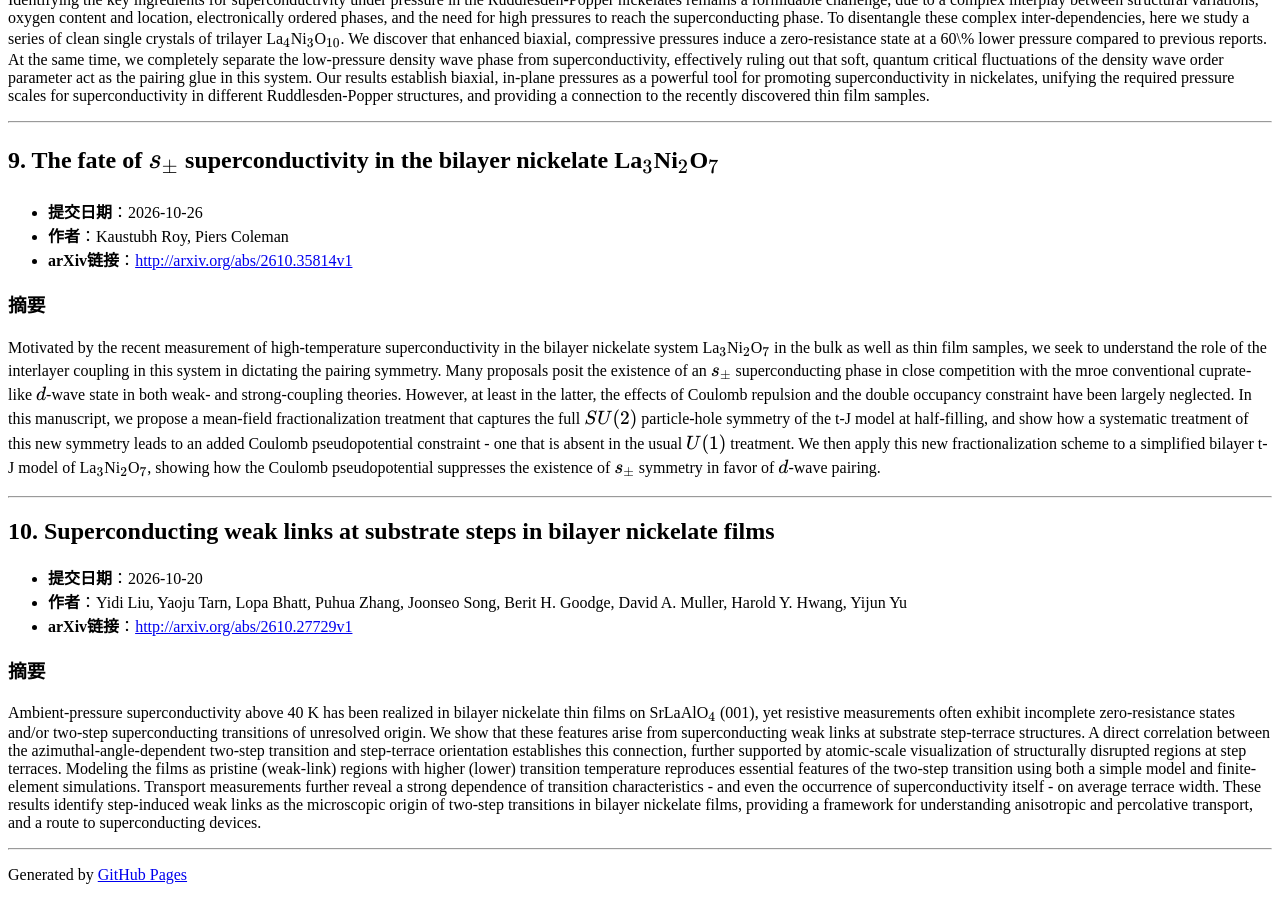
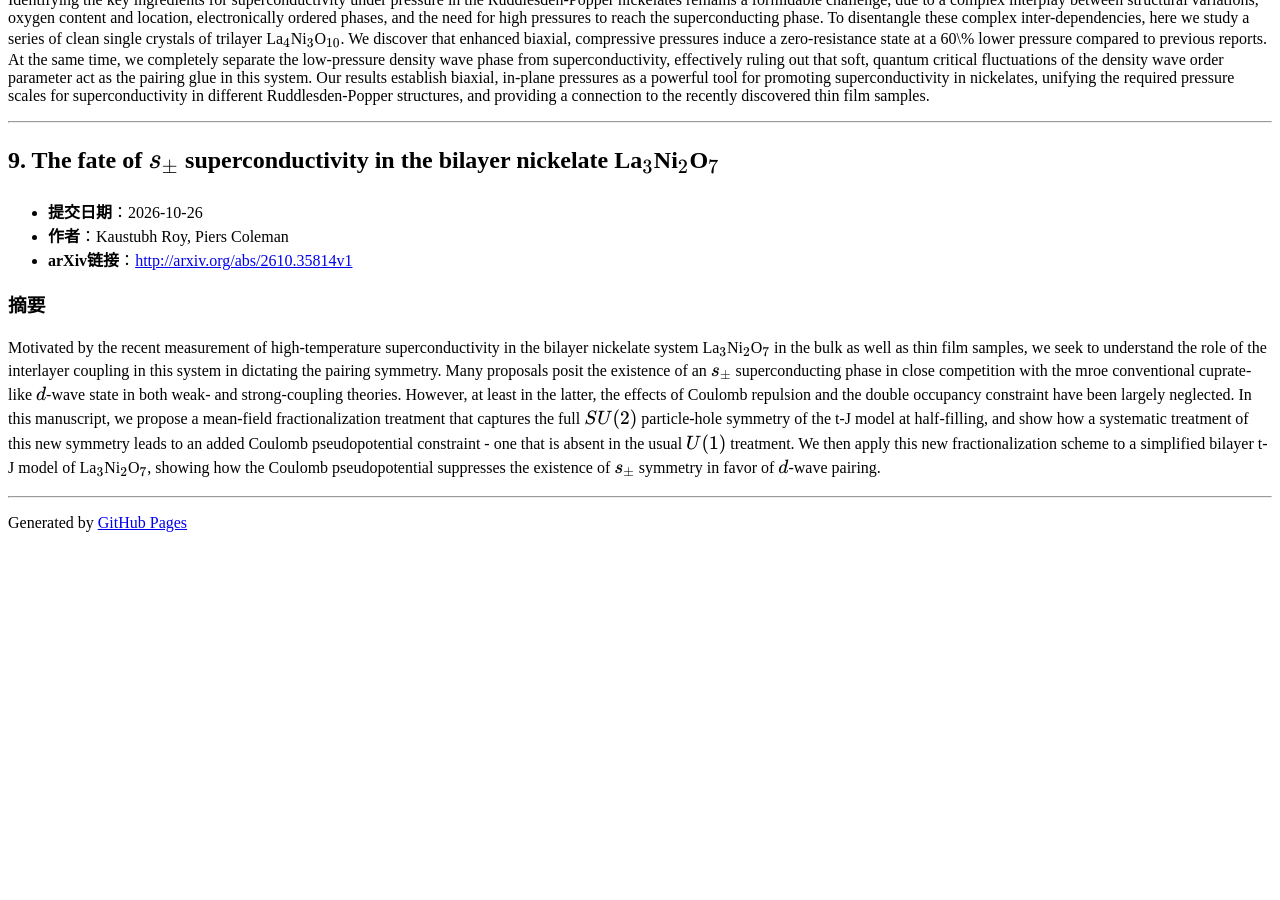
Before and after one commit to yangke25491/daily-arxiv-nickelate_superconductivity, a Jekyll site: the page built from docs/index.md, in a window 1280 px wide and 900 px high, scrolled down 3111 px. Built offline with Jekyll 4.4.1, drawn with Linux system fonts in a browser that asks for light colours; after the commit the page ends 3659 px from its top, so only the background shows below that; some of the changed text lies outside the part shown.

Commit message:
Automated update: arXiv papers

```diff
--- a/docs/index.md
+++ b/docs/index.md
@@ -5,8 +5,8 @@ title: 镍酸盐超导论文
 
 # 凝聚态物理-镍酸盐高温超导相关论文
 
-> 检索时间范围：**2026-10-20 至 2026-11-19**
-> 数据检索到 **10** 篇相关论文，按提交时间降序排列
+> 检索时间范围：**2026-10-21 至 2026-11-20**
+> 数据检索到 **9** 篇相关论文，按提交时间降序排列
 
 ---
 
@@ -108,14 +108,3 @@ Identifying the key ingredients for superconductivity under pressure in the Rudd
 Motivated by the recent measurement of high-temperature superconductivity in the bilayer nickelate system La${}\_3$Ni${}\_2$O${}\_7$ in the bulk as well as thin film samples, we seek to understand the role of the interlayer coupling in this system in dictating the pairing symmetry. Many proposals posit the existence of an $s\_\pm$ superconducting phase in close competition with the mroe conventional cuprate-like $d$-wave state in both weak- and strong-coupling theories. However, at least in the latter, the effects of Coulomb repulsion and the double occupancy constraint have been largely neglected. In this manuscript, we propose a mean-field fractionalization treatment that captures the full $SU(2)$ particle-hole symmetry of the t-J model at half-filling, and show how a systematic treatment of this new symmetry leads to an added Coulomb pseudopotential constraint - one that is absent in the usual $U(1)$ treatment. We then apply this new fractionalization scheme to a simplified bilayer t-J model of La${}\_3$Ni${}\_2$O${}\_7$, showing how the Coulomb pseudopotential suppresses the existence of $s\_\pm$ symmetry in favor of $d$-wave pairing.
 
 ---
-
-## 10. Superconducting weak links at substrate steps in bilayer nickelate films
-
-- **提交日期**：2026-10-20
-- **作者**：Yidi Liu, Yaoju Tarn, Lopa Bhatt, Puhua Zhang, Joonseo Song, Berit H. Goodge, David A. Muller, Harold Y. Hwang, Yijun Yu
-- **arXiv链接**：[http://arxiv.org/abs/2610.27729v1](http://arxiv.org/abs/2610.27729v1)
-
-### 摘要
-Ambient-pressure superconductivity above 40 K has been realized in bilayer nickelate thin films on SrLaAlO${}\_4$ (001), yet resistive measurements often exhibit incomplete zero-resistance states and/or two-step superconducting transitions of unresolved origin. We show that these features arise from superconducting weak links at substrate step-terrace structures. A direct correlation between the azimuthal-angle-dependent two-step transition and step-terrace orientation establishes this connection, further supported by atomic-scale visualization of structurally disrupted regions at step terraces. Modeling the films as pristine (weak-link) regions with higher (lower) transition temperature reproduces essential features of the two-step transition using both a simple model and finite-element simulations. Transport measurements further reveal a strong dependence of transition characteristics - and even the occurrence of superconductivity itself - on average terrace width. These results identify step-induced weak links as the microscopic origin of two-step transitions in bilayer nickelate films, providing a framework for understanding anisotropic and percolative transport, and a route to superconducting devices.
-
----
```
